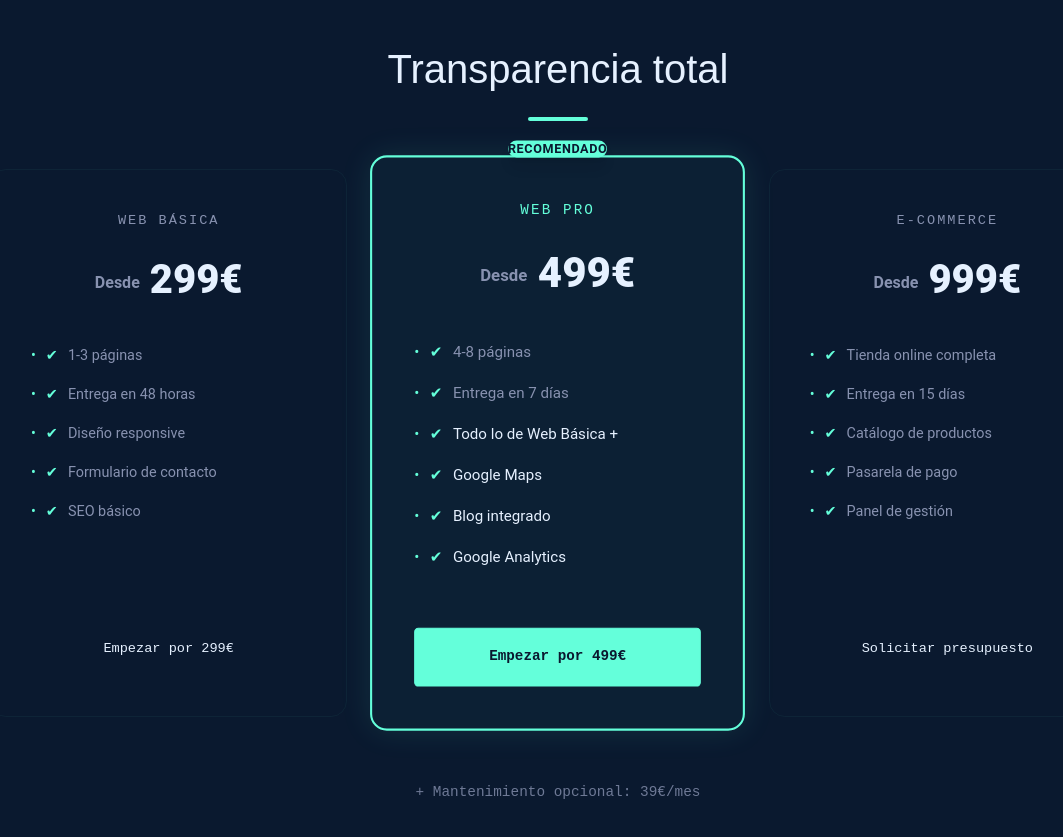
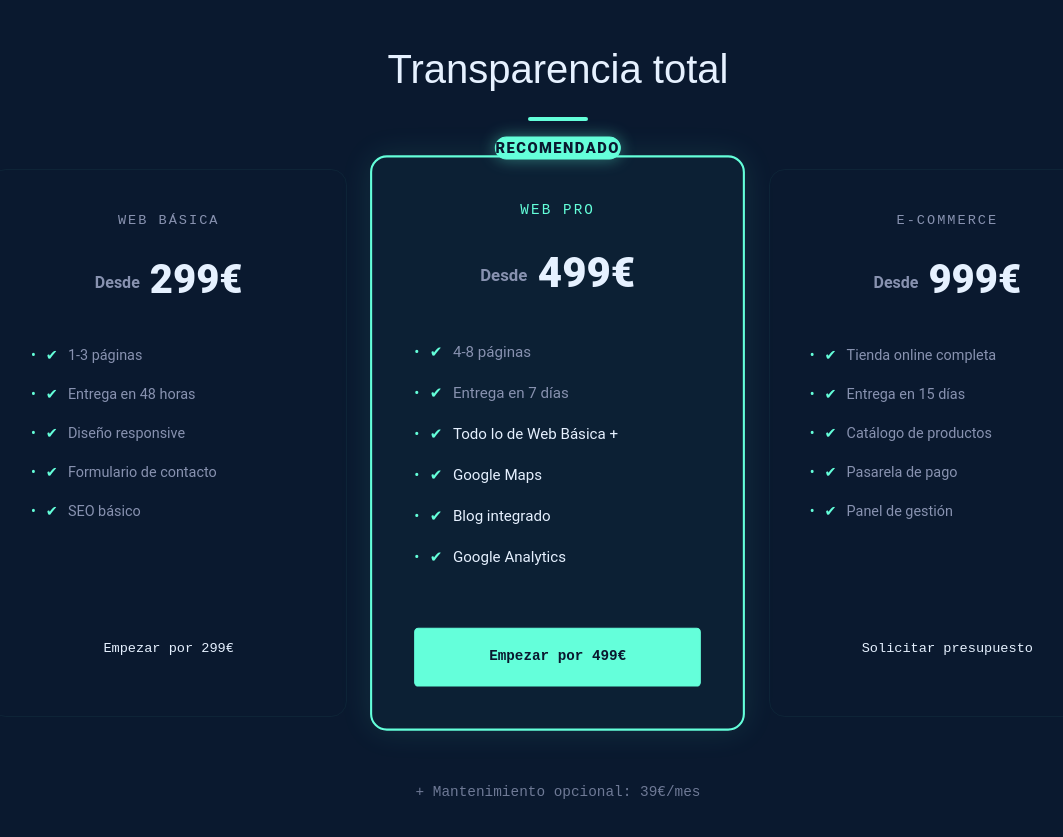
Before and after one commit to markusx5622/mc-websolutions-v2, a Next.js app: page / in a window 1280 px wide. Shown: the part 5820-6657 px from the top of the page, without its empty margins (82-1145 px from the left). Built offline with nearby package versions, Linux system fonts and the light colour scheme.

Commit message:
💄 UI Polish: Enlarged and enhanced 'Recomendado' badge on pricing card for better visibility

```diff
--- a/src/app/(marketing)/page.tsx
+++ b/src/app/(marketing)/page.tsx
@@ -583,7 +583,7 @@ export default function Home() {
 
             {/* CARD 2: WEB PRO (HIGHLIGHTED) */}
             <div className="pricing-card" style={{ background: 'rgba(100, 255, 218, 0.03)', padding: '2.5rem', borderRadius: '16px', border: '2px solid var(--accent)', boxShadow: '0 0 30px rgba(100, 255, 218, 0.1)', position: 'relative', transform: 'scale(1.05)', display: 'flex', flexDirection: 'column', zIndex: 10 }}>
-              <div className="absolute -top-4 left-1/2 transform -translate-x-1/2 bg-[#64ffda] text-[#0a192f] px-4 py-1 rounded-full text-xs font-bold uppercase tracking-wider shadow-lg">Recomendado</div>
+              <div className="absolute -top-5 left-1/2 transform -translate-x-1/2 bg-[#64ffda] text-[#0a192f] px-6 py-1.5 rounded-full text-sm font-extrabold uppercase tracking-widest shadow-[0_0_15px_rgba(100,255,218,0.4)] border border-[#64ffda]">Recomendado</div>
               <h3 className="mono-text" style={{ fontSize: '0.85rem', color: 'var(--accent)', marginBottom: '1rem', letterSpacing: '2px' }}>WEB PRO</h3>
               <div className="price-value" style={{ fontSize: '2.5rem', fontWeight: 800, color: 'var(--text-main)', marginBottom: '2rem' }}>
                 <span style={{ fontSize: '1rem', verticalAlign: 'middle', fontWeight: 600, color: 'var(--text-muted)' }}>Desde</span> 499€
```
